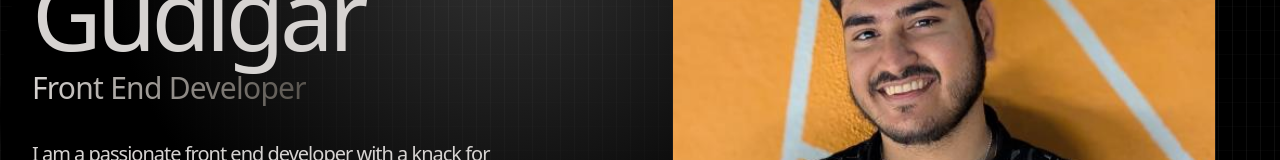
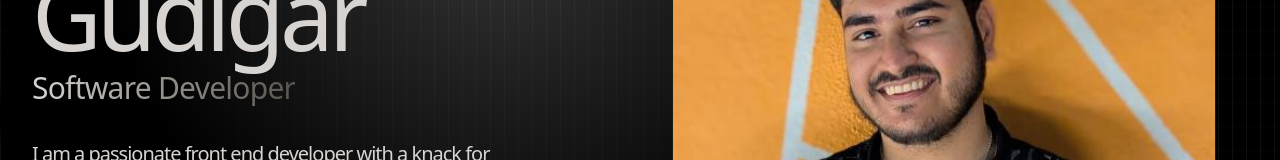
Before and after one commit to chetanh2/portfolio, a React (Vite) app: page / in a window 1280 px wide. Shown: the part 306-466 px from the top of the page. Built offline with nearby package versions, Linux system fonts and the light colour scheme.

Commit message:
added new changes

```diff
--- a/src/components/Hero.jsx
+++ b/src/components/Hero.jsx
@@ -40,7 +40,7 @@ const Hero = () => {
               Chetan Gudigar
             </motion.h2>
             <motion.span variants={childVariants} className="bg-gradient-to-r from-stone-300 to-stone-600 bg-clip-text text-3xl tracking-tight text-transparent">
-              Front End Developer
+              Software Developer
             </motion.span>
             <motion.p variants={childVariants} className="my-2 max-w-lg py-6 text-xl leading-relaxed tracking-tighter">
               {HERO_CONTENT}
```
